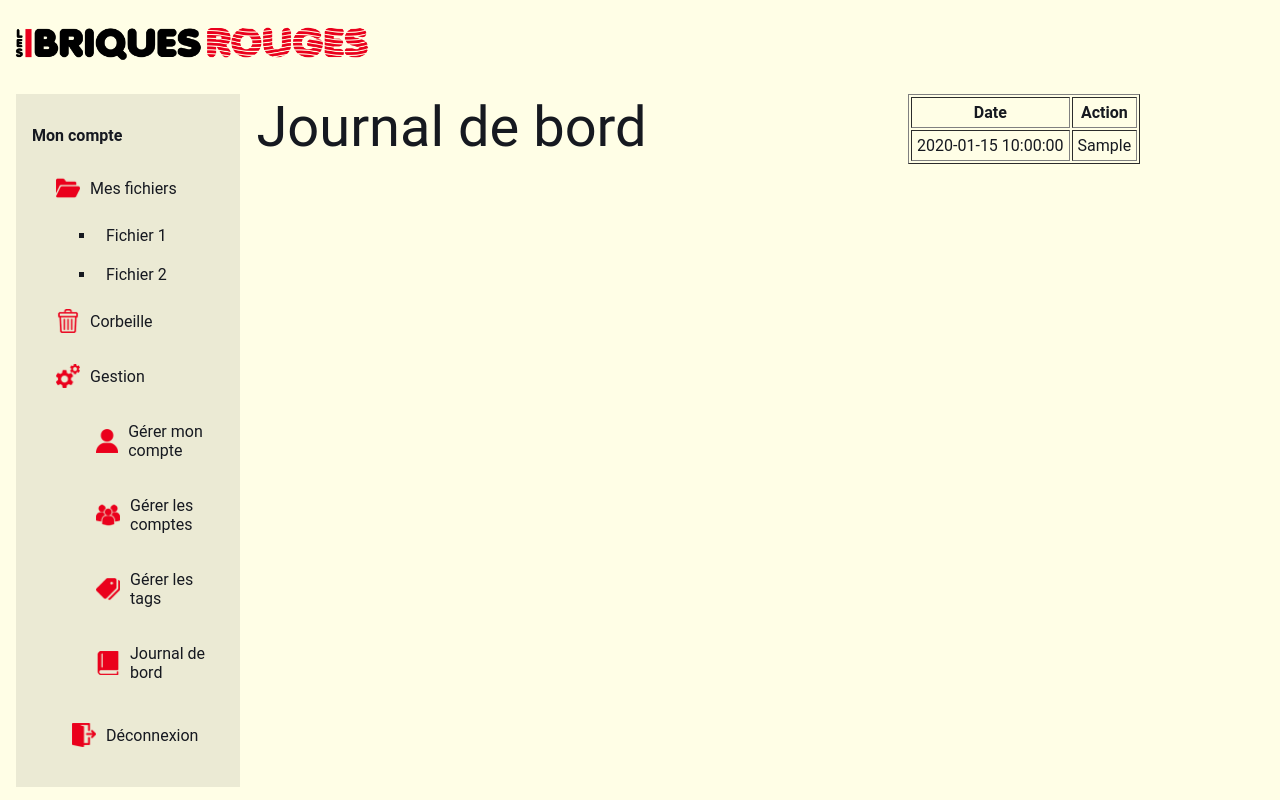
After one commit to LionelSts/drivePicturesVideos, a PHP site: page /journal.php in a window 1280 px wide. The commit adds this page. Run offline with PHP 8.4, Linux system fonts and the light colour scheme; the visitor is signed in with stand-in values (Sample User, id 1); tables that the repository leaves empty or names only in its code hold one stand-in row (values such as "Sample post").

Commit message:
journal + début requêtes

```diff
--- /dev/null
+++ b/journal.php
@@ -0,0 +1,41 @@
+<?php
+session_start();
+?>
+<!DOCTYPE html>
+<html lang="fr">
+    <head>
+        <meta charset="utf-8">
+        <link rel="stylesheet" href="style.css">
+    </head>
+    <body>
+    <div id="header">
+        <a href="home.php"> <img alt="logoLBR" id="logo-header" src="images/graphiqueLBR/logoLONGUEURClassic.png"></a>
+    </div>
+        <div id="main">
+            <?php
+            include './menu.php';
+            echo getMenu();
+            if(!isset($_SESSION["mail"])) echo '<script> alert("Vous n`êtes pas connecté.");window.location.replace("./index.php");</script>';
+            $link = mysqli_connect("127.0.0.1", "root", "" , "drivelbr");
+            ?>
+            <div id="pageContent">
+                <h1 class="bigTitle">Journal de bord</h1>
+            </div>
+            <div id="pageContent">
+                <table id="journal" border='1' align='center' cellpadding='5'>
+                    <tr>
+                        <th>Date</th>
+                        <th>Action</th>
+                    </tr>
+                    <?php
+                        $requete = "SELECT * FROM `tableau_de_bord`";
+                        $result = mysqli_query($link, $requete);
+                        while($row = mysqli_fetch_assoc($result)){
+                            echo "<tr><td id='colonne'>" . $row["date"] . "</td><td id='colonne'>" . $row["modification"] . "</td></tr >";
+                        }
+                    ?>
+                </table>
+            </div>
+        </div>
+    </body>
+</html>
--- a/menu.php
+++ b/menu.php
@@ -11,12 +11,12 @@
                 <li><a href='#' id='page'>Fichier 1</a></li>
                 <li><a href='#' id='page'>Fichier 2</a></li>
             </ul>";
-        if($role != 'lecture') $html.= "<li class='menuLine'><img alt='poubelle' class='iconMenu' src='images/icons/trash_red.png'><a href='#' id='page'>Corbeille</a></li>";
+        if($role != 'lecture') $html.= "<li class='menuLine'><img alt='poubelle' class='iconMenu' src='images/icons/trash_red.png'><a href='corbeille.php' id='page'>Corbeille</a></li>";
         $html.="<li class='menuLine'><img alt='engrenages' class='iconMenu' src='images/icons/engrenages.png'><a>Gestion</a></li><ul>
             <li class='menuLine'><img alt='personnage' class='iconMenu' src='images/icons/user.png'><a href='my_account.php' id='page'>Gérer mon compte</a></li>";
         if($role == 'admin') $html.="<li class='menuLine'><img alt='groupe de personne' class='iconMenu' src='images/icons/multiple-users-silhouette.png'><a href='accounts.php' id='page'>Gérer les comptes</a></li>";
         if($role == 'ecriture' || $role == 'admin') $html.= "<li class='menuLine'><img alt='tag' class='iconMenu' src='images/icons/tag.png'><a href='tags.php' id='page'>Gérer les tags</a></li>";
-        if($role == 'admin') $html.= "<li class='menuLine'><img alt='livre' class='iconMenu' src='images/icons/book-of-black-cover-closed.png'><a href='#' id='page'>Journal de bord</a></li>";
+        if($role == 'admin') $html.= "<li class='menuLine'><img alt='livre' class='iconMenu' src='images/icons/book-of-black-cover-closed.png'><a href='journal.php' id='page'>Journal de bord</a></li>";
         $html .= "</ul>
             <li class='standaloneMenuLine'><img alt='Porte de sortie' id='iconMenuDisconnect' src='images/icons/exit.png'><a id='page' href='logout-action.php'>Déconnexion</a></li>
         </ul>
--- a/tags-action2.php
+++ b/tags-action2.php
@@ -10,6 +10,7 @@
         $requete2 = "DELETE FROM `caracteriser` WHERE `nom_tag`='$nomTag'";
         $requete3 = "DELETE FROM `attribuer` WHERE `nom_tag`='$nomTag'";
         $requete4 = "DELETE FROM `tags` WHERE `nom_tag`='$nomTag'";
+        $requete5 = "INSERT INTO tableau_de_bord (modification) VALUES ('Compte ".$_SESSION["nom"]." {$} ({$}) a supprimé le tag '$nomTag'')";
         mysqli_query($link, $requete1);
         mysqli_query($link, $requete2);
         mysqli_query($link, $requete3);
```
